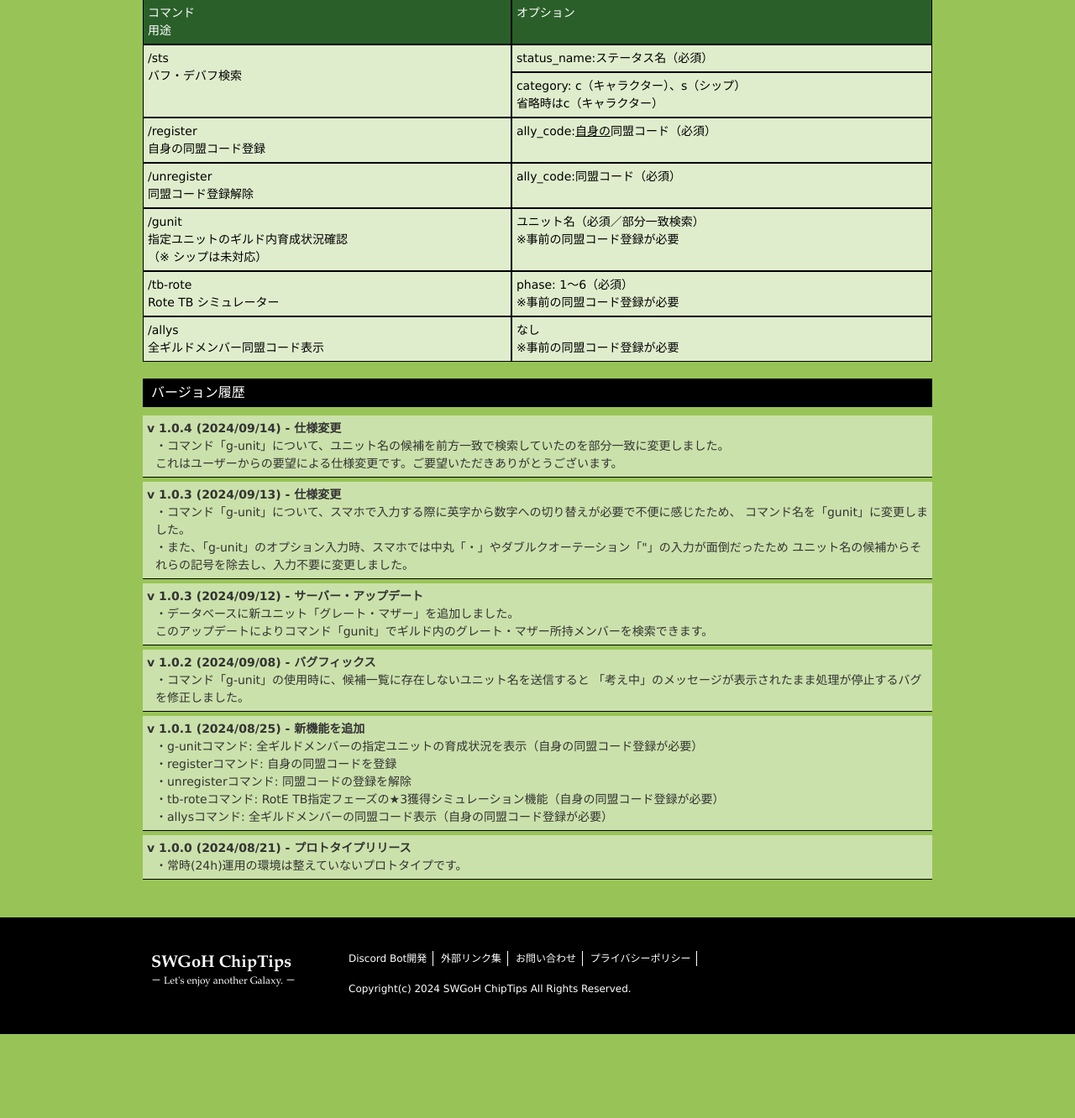
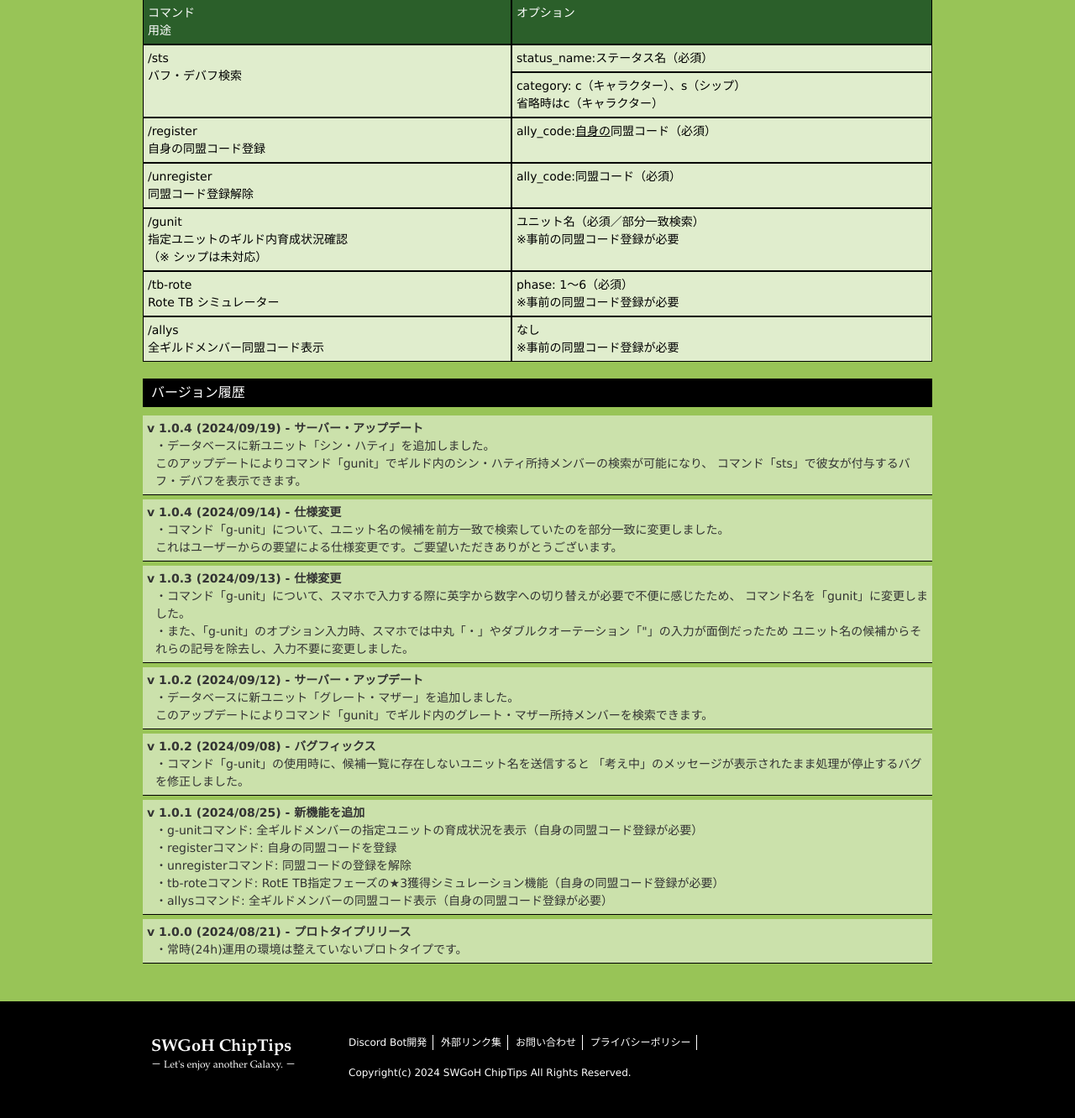
Before and after one commit to jaye0410/chiptips, a PHP site: page /discord_bot.php in a window 1280 px wide. Shown: the part 995-2327 px from the top of the page at 84% size. Before the commit the page ends 2227 px from the top, so only its background shows below. Run offline with PHP 8.4, Linux system fonts and the light colour scheme.

Commit message:
シンハティ追加によるdiscordbotページのバージョン履歴を更新

```diff
--- a/discord_bot.php
+++ b/discord_bot.php
@@ -188,6 +188,13 @@
 			<h3 class="heading">バージョン履歴</h3>
 			<article>
 				<dl>
+					<dt>v 1.0.4 (2024/09/19) - サーバー・アップデート</dt>
+					<dd>データベースに新ユニット「シン・ハティ」を追加しました。<br>
+					このアップデートによりコマンド「gunit」でギルド内のシン・ハティ所持メンバーの検索が可能になり、
+					コマンド「sts」で彼女が付与するバフ・デバフを表示できます。
+					</dd>
+				</dl>
+				<dl>
 					<dt>v 1.0.4 (2024/09/14) - 仕様変更</dt>
 					<dd>コマンド「g-unit」について、ユニット名の候補を前方一致で検索していたのを部分一致に変更しました。
 						<br>
@@ -204,7 +211,7 @@
 					</dd>
 				</dl>
 				<dl>
-					<dt>v 1.0.3 (2024/09/12) - サーバー・アップデート</dt>
+					<dt>v 1.0.2 (2024/09/12) - サーバー・アップデート</dt>
 					<dd>データベースに新ユニット「グレート・マザー」を追加しました。<br>
 					このアップデートによりコマンド「gunit」でギルド内のグレート・マザー所持メンバーを検索できます。
 					</dd>
```
